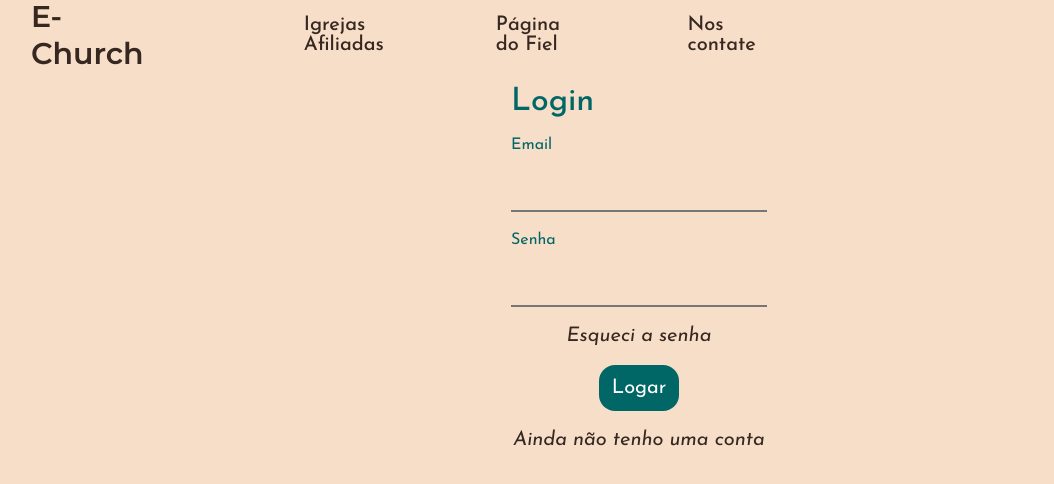
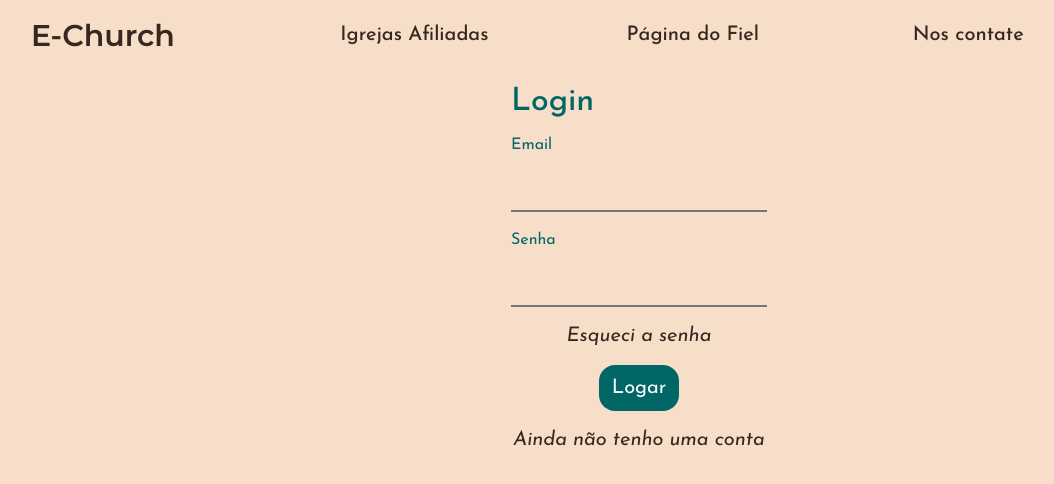
Before and after one commit to ViniGua06/projeto-software-cotemig, a React (Vite) app in the folder frontend/vite-project/: page /signIn in a window 1280 px wide. Shown: the top 484 px of the page, without its empty margins (1-1055 px from the left). Built offline with nearby package versions, Linux system fonts and the light colour scheme.

Commit message:
add gear icon

```diff
--- a/frontend/vite-project/src/components/Header.tsx
+++ b/frontend/vite-project/src/components/Header.tsx
@@ -4,6 +4,7 @@
 import { useSelector } from "react-redux";
 import { userSelect } from "../redux/user/slice";
 import { ProphilePhoto } from "./ProphilePhoto";
+import { Gear } from "../sub-components/Gear";
 
 const Header = () => {
   const { isLogged, user_pfp } = useSelector(userSelect);
@@ -34,6 +35,13 @@
             <Link to="/contact">Nos contate</Link>
           </li>
         </ul>
+
+        {isLogged ? (
+          <>
+            <Gear></Gear>
+          </>
+        ) : null}
+
         <MenuHamb id="hamb" id_element="two"></MenuHamb>
       </header>
       <ResponsiveNav></ResponsiveNav>
--- a/frontend/vite-project/src/styles/home.css
+++ b/frontend/vite-project/src/styles/home.css
@@ -1,5 +1,5 @@
 @import url("https://fonts.googleapis.com/css2?family=Josefin+Sans:ital,wght@0,100..700;1,100..700&display=swap");
-@import url('https://fonts.googleapis.com/css2?family=Montserrat:ital,wght@0,100..900;1,100..900&display=swap');
+@import url("https://fonts.googleapis.com/css2?family=Montserrat:ital,wght@0,100..900;1,100..900&display=swap");
 * {
   box-sizing: border-box;
   margin: 0;
@@ -54,7 +54,7 @@
 }
 
 header {
-  width: 75%;
+  width: 100%;
   height: 70px;
   font-size: 20px;
   font-weight: bold;
@@ -62,7 +62,7 @@
   color: #362720;
   display: flex;
   align-items: center;
-  justify-content: space-between;
+  justify-content: flex-end;
   margin: 0;
   padding: 0 2rem;
   position: sticky;
--- /dev/null
+++ b/frontend/vite-project/src/sub-components/Gear.tsx
@@ -0,0 +1,13 @@
+export const Gear = () => {
+  return (
+    <>
+      <svg
+        xmlns="http://www.w3.org/2000/svg"
+        viewBox="0 0 512 512"
+        height={"60%"}
+      >
+        <path d="M495.9 166.6c3.2 8.7 .5 18.4-6.4 24.6l-43.3 39.4c1.1 8.3 1.7 16.8 1.7 25.4s-.6 17.1-1.7 25.4l43.3 39.4c6.9 6.2 9.6 15.9 6.4 24.6c-4.4 11.9-9.7 23.3-15.8 34.3l-4.7 8.1c-6.6 11-14 21.4-22.1 31.2c-5.9 7.2-15.7 9.6-24.5 6.8l-55.7-17.7c-13.4 10.3-28.2 18.9-44 25.4l-12.5 57.1c-2 9.1-9 16.3-18.2 17.8c-13.8 2.3-28 3.5-42.5 3.5s-28.7-1.2-42.5-3.5c-9.2-1.5-16.2-8.7-18.2-17.8l-12.5-57.1c-15.8-6.5-30.6-15.1-44-25.4L83.1 425.9c-8.8 2.8-18.6 .3-24.5-6.8c-8.1-9.8-15.5-20.2-22.1-31.2l-4.7-8.1c-6.1-11-11.4-22.4-15.8-34.3c-3.2-8.7-.5-18.4 6.4-24.6l43.3-39.4C64.6 273.1 64 264.6 64 256s.6-17.1 1.7-25.4L22.4 191.2c-6.9-6.2-9.6-15.9-6.4-24.6c4.4-11.9 9.7-23.3 15.8-34.3l4.7-8.1c6.6-11 14-21.4 22.1-31.2c5.9-7.2 15.7-9.6 24.5-6.8l55.7 17.7c13.4-10.3 28.2-18.9 44-25.4l12.5-57.1c2-9.1 9-16.3 18.2-17.8C227.3 1.2 241.5 0 256 0s28.7 1.2 42.5 3.5c9.2 1.5 16.2 8.7 18.2 17.8l12.5 57.1c15.8 6.5 30.6 15.1 44 25.4l55.7-17.7c8.8-2.8 18.6-.3 24.5 6.8c8.1 9.8 15.5 20.2 22.1 31.2l4.7 8.1c6.1 11 11.4 22.4 15.8 34.3zM256 336a80 80 0 1 0 0-160 80 80 0 1 0 0 160z" />
+      </svg>
+    </>
+  );
+};
```
